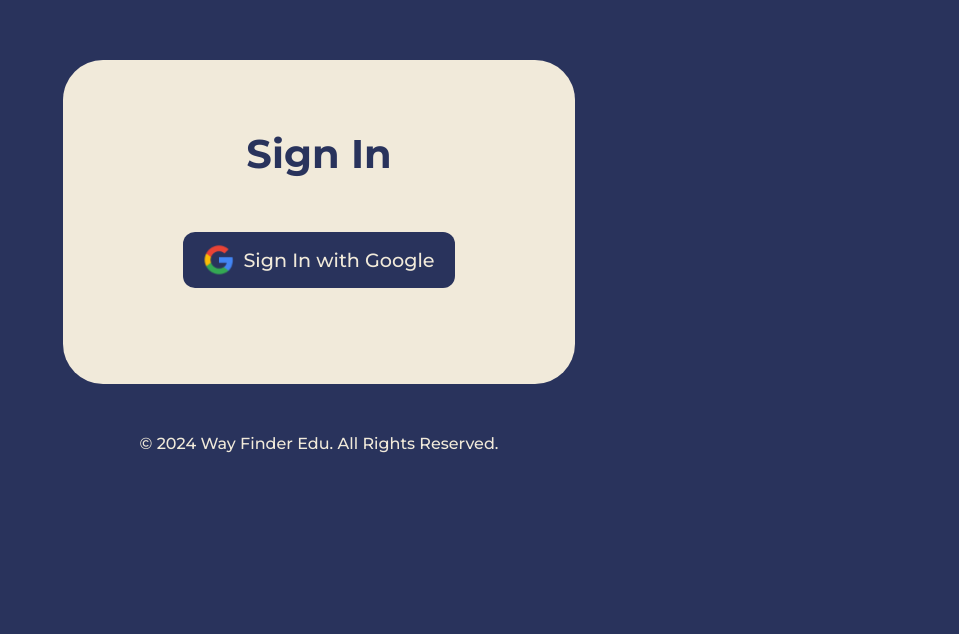
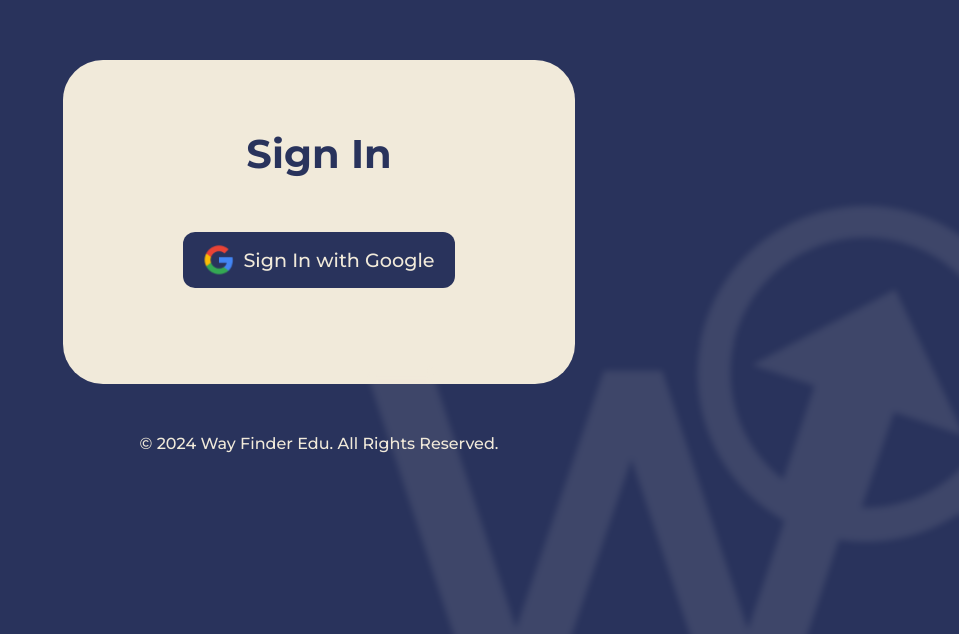
Before and after one commit to kenpegrasio/way-finder-edu, a React (Vite) app: page /account in a window 1280 px wide. Shown: the part 166-800 px from the top of the page, without its empty margins (321-1280 px from the left). Built offline with nearby package versions, Linux system fonts and the light colour scheme.

Commit message:
Add Background in Login Page

```diff
--- a/src/components/LoginPage.tsx
+++ b/src/components/LoginPage.tsx
@@ -2,7 +2,13 @@ import Login from "./Login";
 
 function LoginPage() {
   return (
-    <div className="flex flex-col align-center justify-center text-center h-screen lg:px-96 lg:pt-12 bg-customDarkBlue">
+    <>
+      <div className="relative h-screen overflow-hidden bg-customDarkBlue">
+        <img
+          src="./logo-light.svg"
+          className="absolute -bottom-64 -right-52 w-[54rem] blur-[3px] opacity-10 h-auto"
+        />
+        <div className="flex flex-col align-center justify-center text-center h-screen lg:px-96 lg:pt-12">
           <div className="lg:pb-12">
             <Login />
           </div>
@@ -12,6 +18,8 @@ function LoginPage() {
             </p>
           </div>
         </div>
+      </div>
+    </>
   );
 }
 
```
Lines whose indentation alone changed are shown as unchanged.
